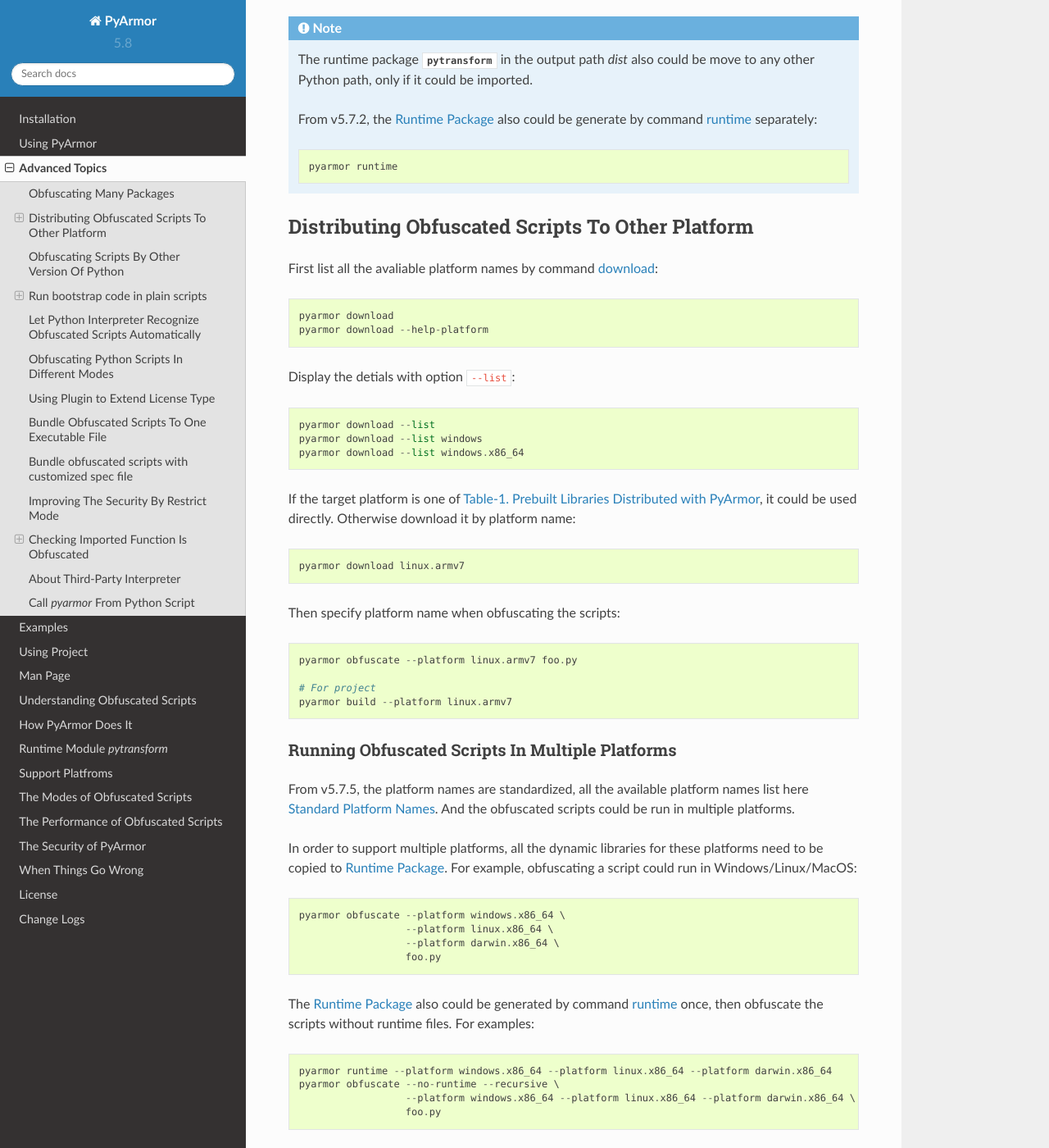
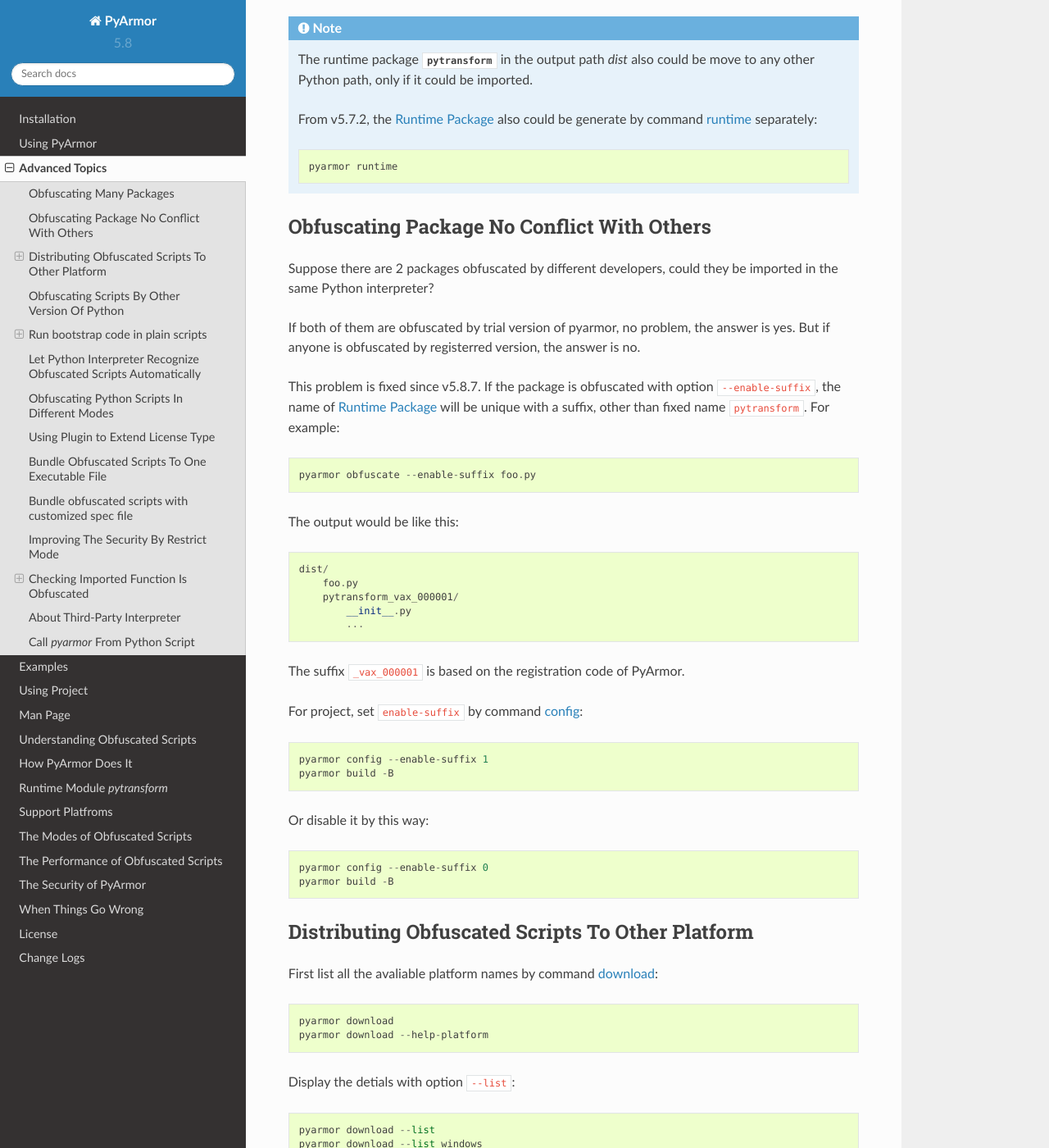
Before and after one commit to dashingsoft/pyarmor, a Sphinx documentation site: the page built from docs/advanced.rst, in a window 1280 px wide and 1400 px high, scrolled down 905 px. Shown: the whole window at 82% size. Built offline with Sphinx 7.4.7 and the Read the Docs theme 2.0.0, drawn with Linux system fonts in a browser that asks for light colours.

Commit message:
Document suffix mode

```diff
--- a/docs/advanced.rst
+++ b/docs/advanced.rst
@@ -48,6 +48,46 @@
    :ref:`runtime` separately::
 
        pyarmor runtime
+
+
+.. _obfuscating package no conflict with others:
+
+Obfuscating Package No Conflict With Others
+-------------------------------------------
+
+Suppose there are 2 packages obfuscated by different developers, could they be
+imported in the same Python interpreter?
+
+If both of them are obfuscated by trial version of pyarmor, no problem, the
+answer is yes. But if anyone is obfuscated by registerred version, the answer is
+no.
+
+This problem is fixed since v5.8.7. If the package is obfuscated with option
+``--enable-suffix``, the name of :ref:`Runtime Package` will be unique with a
+suffix, other than fixed name ``pytransform``. For example::
+
+    pyarmor obfuscate --enable-suffix foo.py
+
+The output would be like this::
+
+    dist/
+        foo.py
+        pytransform_vax_000001/
+            __init__.py
+            ...
+
+The suffix ``_vax_000001`` is based on the registration code of PyArmor.
+
+For project, set ``enable-suffix`` by command :ref:`config`::
+
+    pyarmor config --enable-suffix 1
+    pyarmor build -B
+
+Or disable it by this way::
+
+    pyarmor config --enable-suffix 0
+    pyarmor build -B
+
 
 .. _distributing obfuscated scripts to other platform:
 
```
Also changed, not shown: docs/man.rst (+16 -2 lines), docs/project.rst (+14 -0 lines), docs/understand-obfuscated-scripts.rst (+14 -1 lines).
